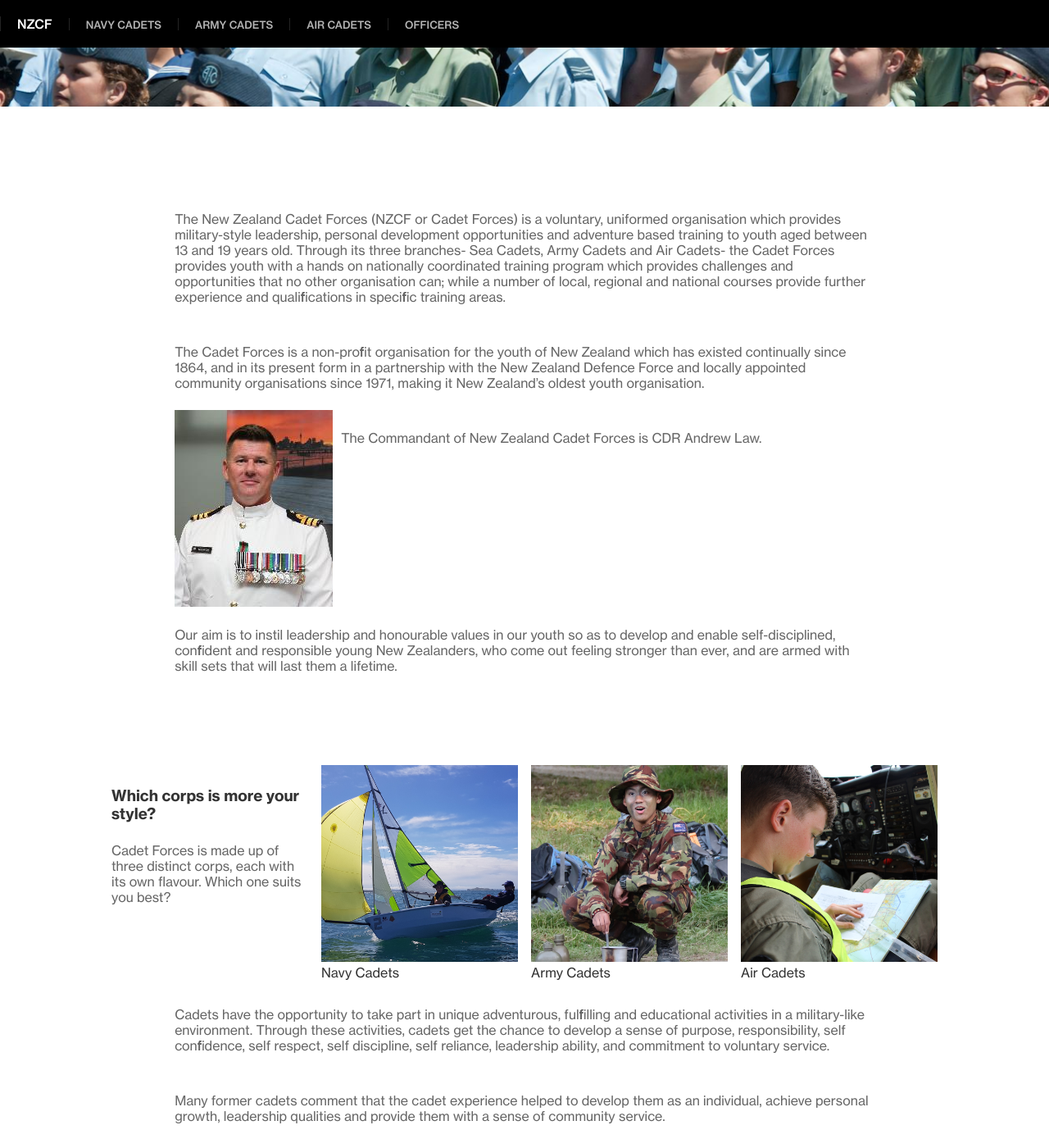
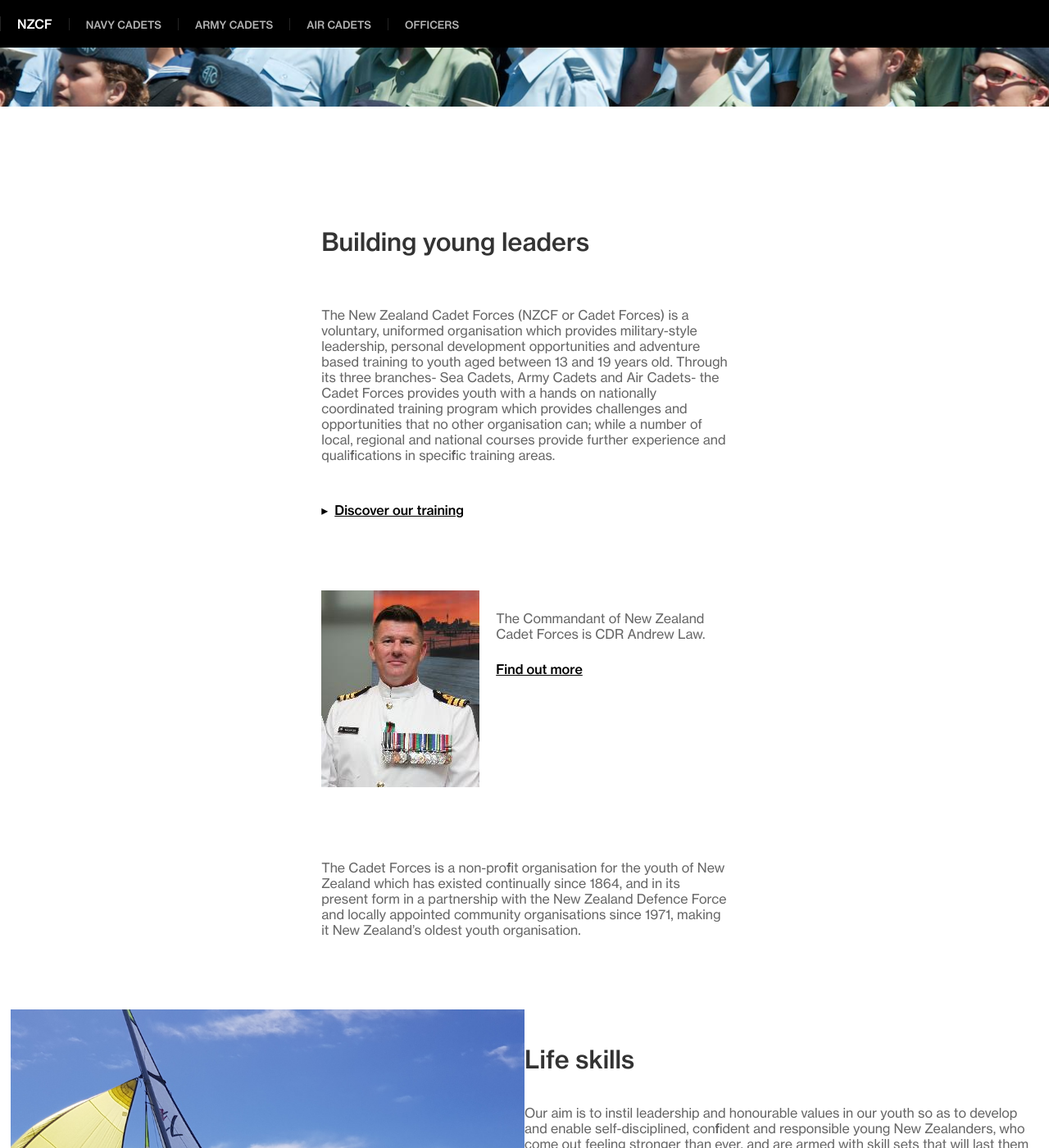
Before and after one commit to New-Zealand-Cadet-Forces/op-refresh, a Jekyll site: the page built from index.md, in a window 1280 px wide and 1400 px high, scrolled down 427 px. Shown: the whole window at 82% size. Built offline with Jekyll 4.4.1, drawn with Linux system fonts in a browser that asks for light colours; a script that is not in the unit is left out; our own code applies the rules of GitHub Pages for plain Markdown files.

Commit message:
Try to make home page fancy

```diff
--- a/_includes/commandant-block.html
+++ b/_includes/commandant-block.html
@@ -1,4 +1,5 @@
-<div class="middle">
+<div class="middle block">
     <img src="/img/COMDT.jpg" alt="Commandant, NZCF" class="float-left">
     <p>The Commandant of New Zealand Cadet Forces is {{ site.commandant }}.</p>
+    <a href="">Find out more</a>
 </div>
--- a/_includes/cta-image-block.html
+++ b/_includes/cta-image-block.html
@@ -1,4 +1,4 @@
-<section class="full-width cta-image-block">
+<section class="full-width cta-image-block block">
   <div class="cta cta-text">
     <h3>Which corps is more your style?</h3>
     <p>
--- a/_sass/_resets.scss
+++ b/_sass/_resets.scss
@@ -19,7 +19,7 @@
 
 .float-left {
     float: left;
-    margin-right: 10px;
+    margin-right: 20px;
 }
 
 .clear-container {
--- a/css/styles.scss
+++ b/css/styles.scss
@@ -25,6 +25,18 @@
   img {
     height: 100%;
   }
+}
+
+.block {
+  margin-top: 4em;
+  margin-bottom: 4em;
+}
+
+a.arrow-link::before {
+  content: "\25B8";
+  margin-right: 0.5em;
+  text-decoration: none;
+  display: inline-block;
 }
 
 .grid {
@@ -162,6 +174,29 @@
   width: 100%;
 }
 
+@media screen and (max-width: 1135px) {
+  .main-nav {
+    display: block;
+    ul {
+      display: none;
+    }
+  }
+}
+
+/* Fancy layout bits */
+
+.image-with-text {
+  display: inline;
+  float: left;
+  max-width: 50%;
+}
+
+.text-with-image {
+  float: right;
+}
+
+/* Major page parts */
+
 main {
   margin: 100px auto;
   padding: 0 0.8rem;
@@ -189,12 +224,3 @@
 .social a {
   padding: 5px;
 }
-
-@media screen and (max-width: 1135px) {
-  .main-nav {
-    display: block;
-    ul {
-      display: none;
-    }
-  }
-}
--- a/index.md
+++ b/index.md
@@ -2,13 +2,23 @@
 layout: default
 ---
 
+## Building young leaders
+
 The New Zealand Cadet Forces (NZCF or Cadet Forces) is a voluntary, uniformed organisation which provides military-style leadership, personal development opportunities and adventure based training to youth aged between 13 and 19 years old. Through its three branches- Sea Cadets, Army Cadets and Air Cadets- the Cadet Forces provides youth with a hands on nationally coordinated training program which provides challenges and opportunities that no other organisation can; while a number of local, regional and national courses provide further experience and qualifications in specific training areas.
+
+<a class="arrow-link" href="">Discover our training</a>
+
+{% include commandant-block.html %}
 
 The Cadet Forces is a non-profit organisation for the youth of New Zealand which has existed continually since 1864, and in its present form in a partnership with the New Zealand Defence Force and locally appointed community organisations since 1971, making it New Zealand’s oldest youth organisation.
 
-{% include commandant-block.html %}
+<section class="full-width block">
+    <img class="image-with-text" src="img/cta/navy.jpg" alt="life skills">
 
-Our aim is to instil leadership and honourable values in our youth so as to develop and enable self-disciplined, confident and responsible young New Zealanders, who come out feeling stronger than ever, and are armed with skill sets that will last them a lifetime.
+    <h2>Life skills</h2>
+
+    <p>Our aim is to instil leadership and honourable values in our youth so as to develop and enable self-disciplined, confident and responsible young New Zealanders, who come out feeling stronger than ever, and are armed with skill sets that will last them a lifetime.</p>
+</section>
 
 {% include cta-image-block.html %}
 
```
